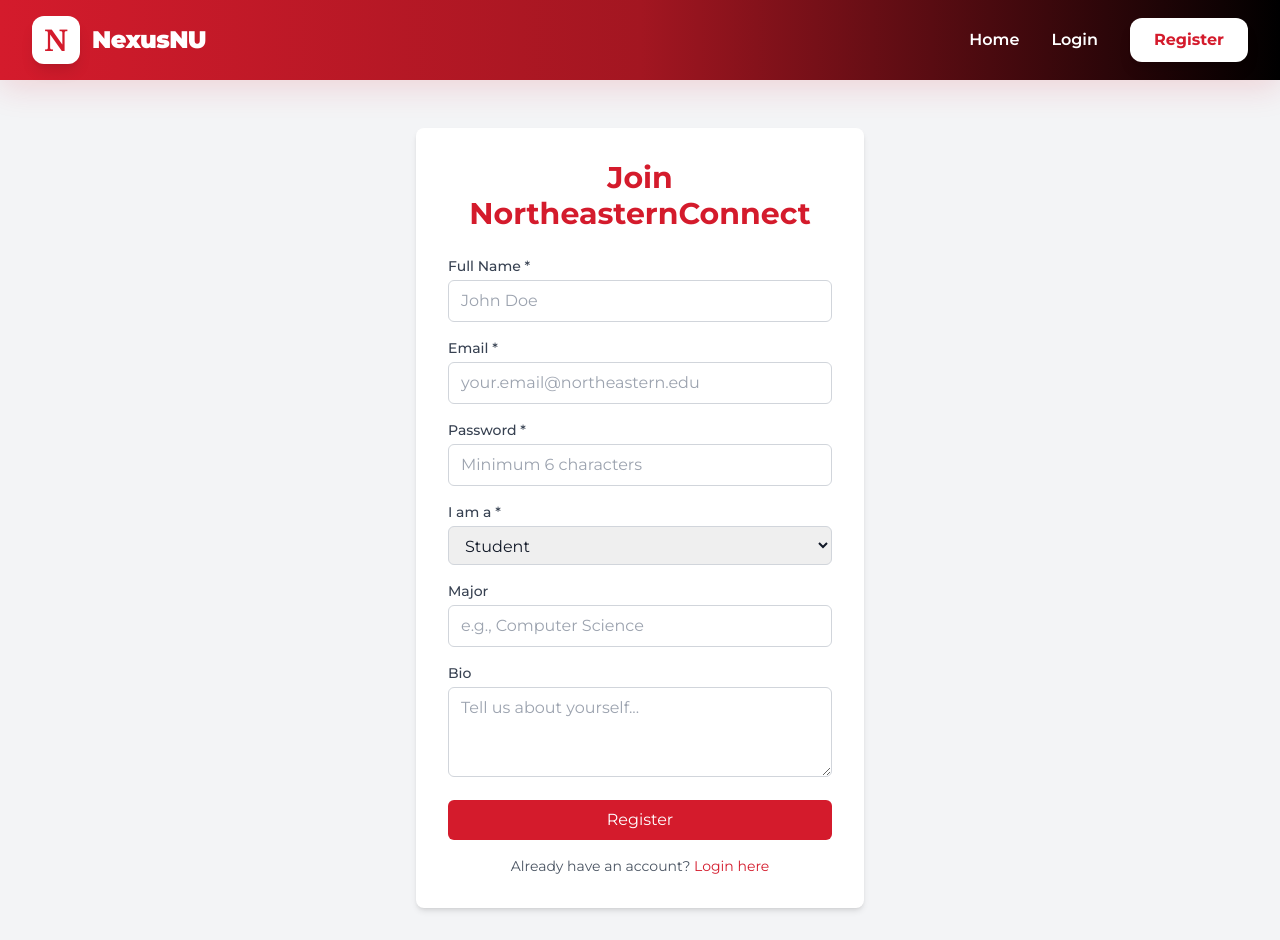
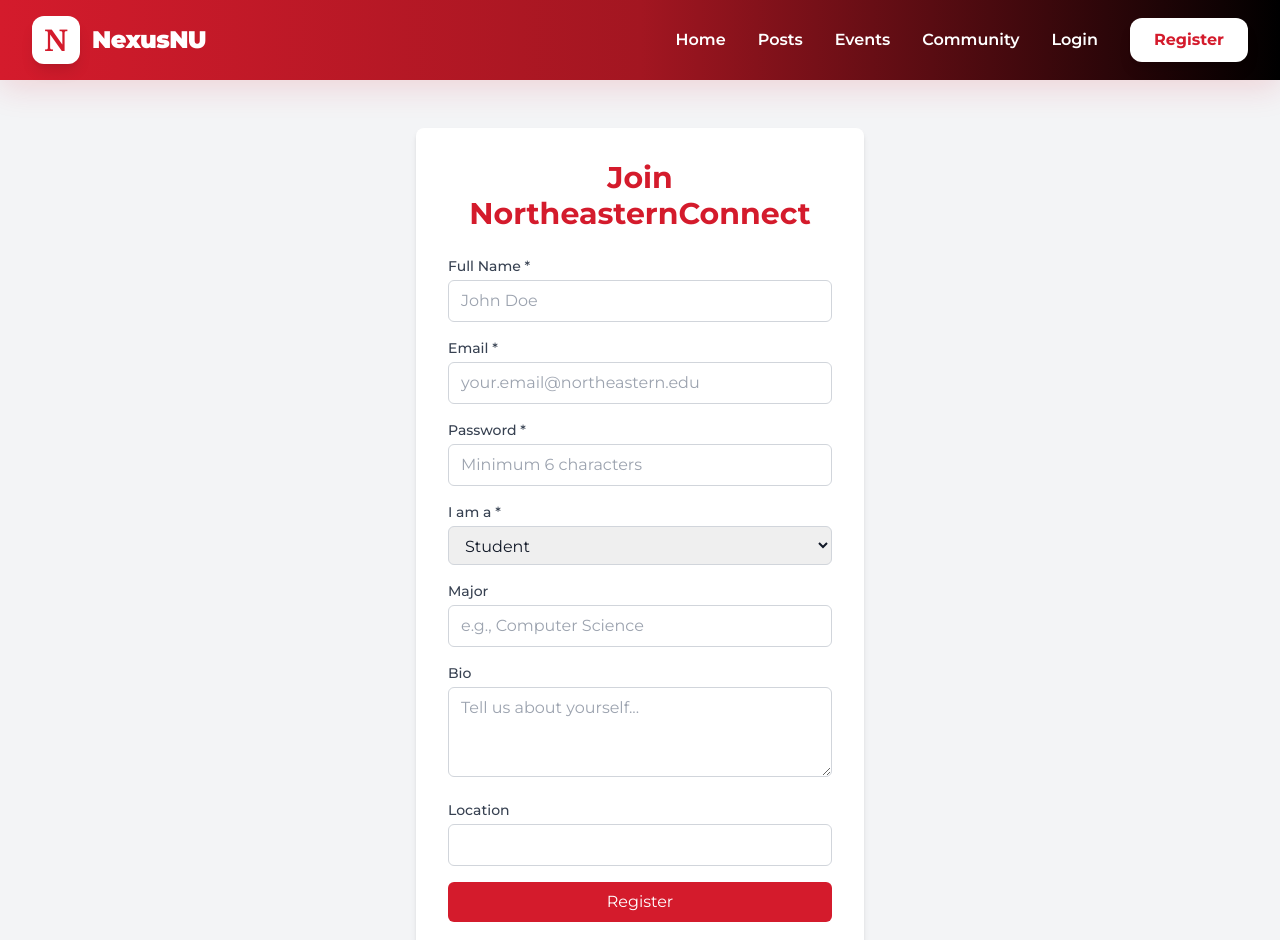
Before and after one commit to Addy-9595/nexusnu-frontend, a React (Vite) app: page /register in a window 1280 px wide. Shown: the top 940 px of the page. Built offline with nearby package versions, Linux system fonts and the light colour scheme; no server answers.

Commit message:
frontend now uses location for register & profiles.

```diff
--- a/src/components/layout/Navbar.tsx
+++ b/src/components/layout/Navbar.tsx
@@ -95,9 +95,6 @@
             >
               Home
             </Link>
-
-            {isAuthenticated && user ? (
-              <>
             <Link
               to="/posts"
               className="text-base font-semibold hover:text-gray-200 transition-colors relative after:absolute after:bottom-0 after:left-0 after:h-0.5 after:w-0 hover:after:w-full after:bg-white after:transition-all after:duration-300"
@@ -111,16 +108,18 @@
               Events
             </Link>
             <Link
+              to="/users"
+              className="text-base font-semibold hover:text-gray-200 transition-colors relative after:absolute after:bottom-0 after:left-0 after:h-0.5 after:w-0 hover:after:w-full after:bg-white after:transition-all after:duration-300"
+            >
+              Community
+            </Link>
+              {isAuthenticated && user ? (
+              <>
+                <Link
                   to="/jobs"
                   className="text-base font-semibold hover:text-gray-200 transition-colors relative after:absolute after:bottom-0 after:left-0 after:h-0.5 after:w-0 hover:after:w-full after:bg-white after:transition-all after:duration-300"
                 >
                   Jobs
-</Link>
-<Link
-  to="/users"
-  className="text-base font-semibold hover:text-gray-200 transition-colors relative after:absolute after:bottom-0 after:left-0 after:h-0.5 after:w-0 hover:after:w-full after:bg-white after:transition-all after:duration-300"
->
-  Community
                 </Link>
                 <Link
                   to="/chat"
--- a/src/pages/Home.tsx
+++ b/src/pages/Home.tsx
@@ -4,6 +4,7 @@
 import api from '../services/api';
 
 import type {
+  User,
   Comment
 } from '../types';
 
@@ -42,7 +43,7 @@
   const [loading, setLoading] = useState(true);
   const [error, setError] = useState<string | null>(null);
   const [searchQuery, setSearchQuery] = useState('');
-  const [searchResults, setSearchResults] = useState<any[]>([]);
+  const [searchResults, setSearchResults] = useState<User[]>([]);
   const [searching, setSearching] = useState(false);
 
   useEffect(() => {
@@ -102,7 +103,7 @@
     try {
       const response = await api.get('/users');
       const allUsers = response.data.users;
-      const filtered = allUsers.filter((u: any) =>
+      const filtered = allUsers.filter((u: User) =>
         u.name.toLowerCase().includes(query.toLowerCase()) ||
         u.email.toLowerCase().includes(query.toLowerCase()) ||
         u.major?.toLowerCase().includes(query.toLowerCase()) ||
--- a/src/pages/auth/Register.tsx
+++ b/src/pages/auth/Register.tsx
@@ -9,6 +9,7 @@
     password: '',
     role: 'student' as 'student' | 'professor' | 'admin',
     bio: '',
+    location: '',
     major: '',
     department: '',
   });
@@ -170,6 +171,20 @@
             />
           </div>
 
+          <div>
+              <label htmlFor="location" className="block text-sm font-medium text-gray-700 mb-1">
+                Location
+              </label>
+              <input
+                type="text"
+                id="location"
+                name="location"
+                value={formData.location}
+                onChange={handleChange}
+                className="w-full px-3 py-2 border border-gray-300 rounded-md focus:outline-none focus:ring-2 focus:ring-northeastern-red"
+              />
+            </div>
+
           <button
             type="submit"
             disabled={loading}
--- a/src/pages/profile/EditProfilePage.tsx
+++ b/src/pages/profile/EditProfilePage.tsx
@@ -5,6 +5,7 @@
 import Cropper, { type Point, type Area } from 'react-easy-crop';
 import SkillsAutocomplete from '../../components/user/SkillsAutocomplete';
 import CertificationFetch from '../../components/user/CertificationFetch';
+import type { Certification } from '../../types';
 
 const EditProfilePage = () => {
   const navigate = useNavigate();
@@ -15,10 +16,11 @@
   const [formData, setFormData] = useState({
   name: '',
   bio: '',
+  location: '',
   major: '',
   department: '',
   skills: [] as string[],
-  certifications: [] as any[],
+  certifications: [] as Certification[],
 });
   const [selectedFile, setSelectedFile] = useState<File | null>(null);
   const [previewImage, setPreviewImage] = useState<string>('');
@@ -37,6 +39,7 @@
       setFormData({
         name: user.name || '',
         bio: user.bio || '',
+        location: user.location || '',
         major: user.major || '',
         department: user.department || '',
         skills: user.skills || [],
@@ -137,7 +140,6 @@
         await userAPI.uploadProfilePicture(selectedFile);
         setUploading(false);
       }
-
       console.log('💾 Saving profile with certs:', formData.certifications);
       await userAPI.updateProfile(formData);
 
@@ -287,6 +289,20 @@
               />
             </div>
 
+            <div>
+              <label htmlFor="location" className="block text-sm font-medium text-gray-700 mb-1">
+                Location
+              </label>
+              <input
+                type="text"
+                id="location"
+                name="location"
+                value={formData.location}
+                onChange={handleChange}
+                className="w-full px-3 py-2 border border-gray-300 rounded-md focus:outline-none focus:ring-2 focus:ring-northeastern-red"
+              />
+            </div>
+
             {user.role === 'student' && (
               <div>
                 <label htmlFor="major" className="block text-sm font-medium text-gray-700 mb-1">
--- a/src/pages/profile/ProfilePage.tsx
+++ b/src/pages/profile/ProfilePage.tsx
@@ -171,6 +171,16 @@
             <p className="mt-6 text-gray-700">{user.bio}</p>
           )}
 
+          {isOwnProfile && user.location && (
+            <>
+            <br />
+              <span>Lives in</span>
+              <span className="inline-block px-2 py-1 rounded text-sm">
+                {user.location}
+              </span>
+            </>
+          )}
+
           {user.skills && user.skills.length > 0 && (
             <div className="mt-6">
               <h3 className="text-sm font-semibold text-gray-700 mb-2">Skills</h3>
--- a/src/types/index.ts
+++ b/src/types/index.ts
@@ -7,17 +7,7 @@
 
 export type UserRole = typeof UserRole[keyof typeof UserRole];
 
-export interface User {
-  _id: string;
-  name: string;
-  email: string;
-  role: UserRole;
-  bio?: string;
-  major?: string;
-  department?: string;
-  profilePicture?: string;
-  skills?: string[];
-certifications?: Array<{
+export interface Certification {
   platform: string;
   certificate_name: string;
   issuer: string;
@@ -26,7 +16,20 @@
   credential_url: string;
   verified: boolean;
   notes?: string;
-}>;
+}
+
+export interface User {
+  _id: string;
+  name: string;
+  email: string;
+  role: UserRole;
+  bio?: string;
+  location?: string;
+  major?: string;
+  department?: string;
+  profilePicture?: string;
+  skills?: string[];
+  certifications?: Certification[];
   followers: string[];
   following: string[];
   isVerified: boolean;
```
Also changed, not shown: src/App.tsx (indentation only). Lines whose indentation alone changed are shown as unchanged.
